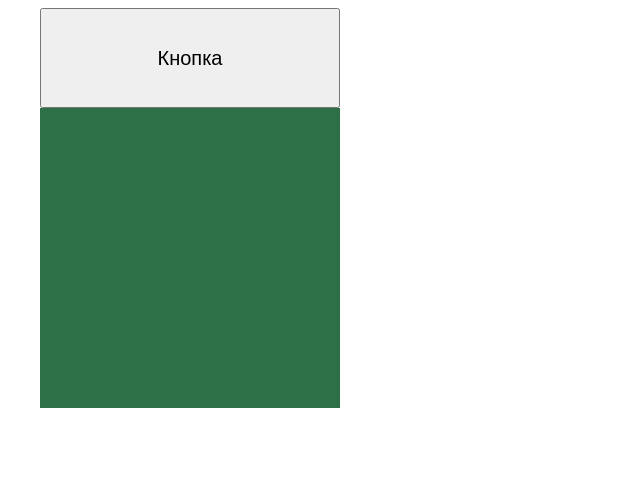
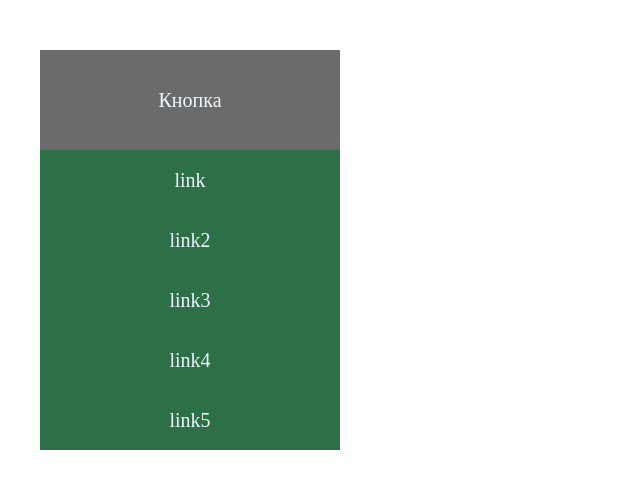
Before and after one commit to alexdenuke/dropdown, a website: page app/index.html in a window 1280 px wide. Both pictures are taken after a click on the button "Кнопка". Shown: the whole page, without its empty margins (0-640 px from the left). Drawn offline with nearby package versions, Linux system fonts and the light colour scheme; files that its build step writes are made by us from their sources.

Commit message:
add ternary operator

```diff
--- /dev/null
+++ b/app/css/reset.css
@@ -0,0 +1,36 @@
+*{
+	padding: 0;
+	margin: 0;
+	border: 0;
+}
+*,*:before,*:after{
+	-moz-box-sizing: border-box;
+	-webkit-box-sizing: border-box;
+	box-sizing: border-box;
+}
+:focus,:active{outline: none;}
+a:focus,a:active{outline: none;}
+
+nav,footer,header,aside{display: block;}
+
+html,body{
+	height: 100%;
+	width: 100%;
+	font-size: 100%;
+	line-height: 1;
+	font-size: 14px;
+	-ms-text-size-adjust: 100%;
+	-moz-text-size-adjust: 100%;
+	-webkit-text-size-adjust: 100%;
+}
+input,button,textarea{font-family:inherit;}
+
+input::-ms-clear{display: none;}
+button{cursor: pointer;}
+button::-moz-focus-inner {padding:0;border:0;}
+a, a:visited{text-decoration: none;}
+a:hover{text-decoration: none;}
+ul li{list-style: none;}
+img{vertical-align: top;}
+
+h1,h2,h3,h4,h5,h6{font-size:inherit;font-weight: 400;}
--- a/app/index.html
+++ b/app/index.html
@@ -8,6 +8,7 @@
 
 	<!-- Подключаем стили проекта -->
 	<link rel="stylesheet" href="css/app.min.css">
+	<link rel="stylesheet" href="css/reset.css">
 
 </head>
 
@@ -17,7 +18,13 @@
 			<button class="dropdown__btn">
 				Кнопка
 			</button>
-			<div class="dropdown__body"></div>
+			<div class="dropdown__body">
+				<a href="" class="dropdown__link">link</a>
+				<a href="" class="dropdown__link">link2</a>
+				<a href="" class="dropdown__link">link3</a>
+				<a href="" class="dropdown__link">link4</a>
+				<a href="" class="dropdown__link">link5</a>
+			</div>
 		</div>
 	</div>
 
--- a/app/js/app.js
+++ b/app/js/app.js
@@ -1,32 +1,14 @@
 let btn = document.querySelector(".dropdown__btn");
-let dropdown = document.querySelector('.dropdown');
-let dropdownBody = document.querySelector(".dropdown__body");
-let style = dropdownBody.style;
+let dropdown = document.querySelector(".dropdown__body");
+let style = dropdown.style;
 
-// btn.addEventListener('click', function () {
-// 	if ( dropdown.style.display === '') {
-// 		dropdown.style.display = 'block';
-// 	}
-// 	else (dropdown.style.display = '');
-// 	}
-// 	);
+btn.addEventListener('click', () => {
+	style.display == '' ? (style.display = 'flex') : (style.display = '');
+}
+);
 
-// btn.addEventListener("click", () => {
-// 	style.display === "" ? (style.display = "block") : (style.display = "");
-// 	style.display === 'block' ? alert('hi')
-// }
-// );
-btn.addEventListener('click', () => {
-	if (style.display === '') {
-		style.display = 'block';
-	}
-	else (style.display = '');
-})
 window.addEventListener('click', (event) => {
 	target = event.target;
-	if (target == btn || target == dropdownBody) {
-		return;
-	}
-	else (style.display = '');
+	target == btn || target == dropdown ? null : style.display = '';
 
 })
--- a/app/sass/main.scss
+++ b/app/sass/main.scss
@@ -1,4 +1,5 @@
 .dropdown {
+	margin-top: 50px;
 }
 .container {
 	max-width: 1200px;
@@ -9,10 +10,20 @@
 	width: 300px;
 	height: 100px;
 	font-size: 20px;
+	background-color: rgb(107, 107, 107);
+	color:aliceblue
 }
 .dropdown__body {
+	flex-direction: column;
+	justify-content: space-around;
+	align-items: center;
 	height: 300px;
 	width: 300px;
 	background-color: rgb(45, 112, 71);
 	display: none;
 }
+
+.dropdown__link {
+	font-size: 20px;
+	color: aliceblue;
+}
```
Also changed, not shown: app/css/app.min.css, app/js/app.min.js.
